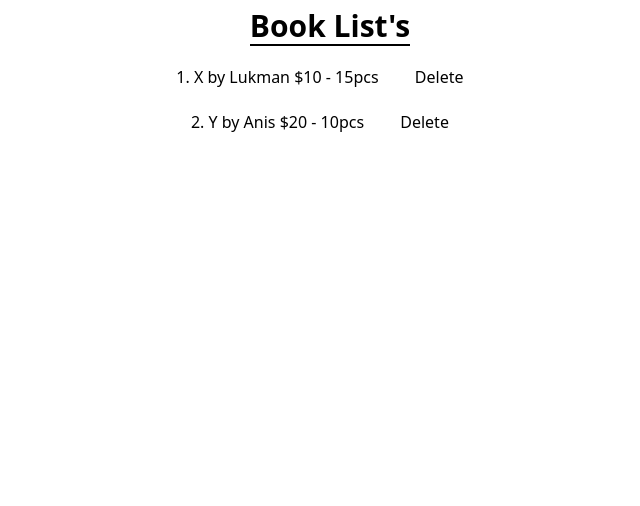
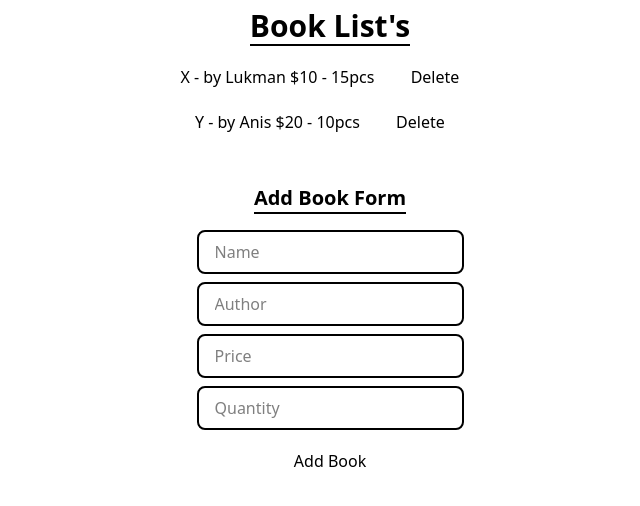
Before and after one commit to lukmanxpert/redux-toolkit-app, a React (Vite) app: page / in a window 1280 px wide. Shown: the top 506 px of the page, without its empty margins (310-950 px from the left). Built offline with nearby package versions, Linux system fonts and the light colour scheme.

Commit message:
add books form functionalities

```diff
--- a/package.json
+++ b/package.json
@@ -12,6 +12,7 @@
   "dependencies": {
     "@reduxjs/toolkit": "^2.6.1",
     "@tailwindcss/vite": "^4.0.16",
+    "nanoid": "^5.1.5",
     "react": "^19.0.0",
     "react-dom": "^19.0.0",
     "react-redux": "^9.2.0",
--- a/src/App.jsx
+++ b/src/App.jsx
@@ -1,10 +1,12 @@
 import React from 'react'
 import BookList from './components/book/BookList'
+import AddBook from './components/addBook/AddBook'
 
 const App = () => {
   return (
     <div className='min-w-screen'>
       <BookList />
+      <AddBook />
     </div>
   )
 }
--- /dev/null
+++ b/src/components/addBook/AddBook.jsx
@@ -0,0 +1,43 @@
+import React, { useState } from 'react';
+import { nanoid } from 'nanoid'
+import { useDispatch } from 'react-redux';
+import { addBook } from '../../features/bookSlice';
+
+const AddBook = () => {
+    const dispatch = useDispatch()
+    const [book, setBook] = useState({
+        name: "",
+        author: "",
+        price: "",
+        quantity: ""
+    })
+    const handleChange = (event) => {
+        const { name, value } = event.target
+        setBook((prevBook) => ({ ...prevBook, [name]: value, id: nanoid() }))
+    }
+    const handleSubmit = (event) => {
+        event.preventDefault()
+        dispatch(addBook(book))
+        setBook({
+            name: "",
+            author: "",
+            price: "",
+            quantity: ""
+        });
+        console.log("Submitted");
+    }
+    return (
+        <div className='flex flex-col items-center mt-10'>
+            <h1 className='font-bold text-xl mb-4 border-b-2'>Add Book Form</h1>
+            <form onSubmit={handleSubmit} className='flex flex-col gap-2'>
+                <input required value={book.title} onChange={handleChange} className='border-2 rounded-lg px-4 py-2' type="text" name='name' placeholder='Name' />
+                <input required value={book.author} onChange={handleChange} className='border-2 rounded-lg px-4 py-2' type="text" name='author' placeholder='Author' />
+                <input required value={book.price} onChange={handleChange} className='border-2 rounded-lg px-4 py-2' type="number" name='price' placeholder='Price' />
+                <input required value={book.quantity} onChange={handleChange} className='border-2 rounded-lg px-4 py-2' type="number" name='quantity' placeholder='Quantity' />
+                <button className='border-2 border-black' type="submit">Add Book</button>
+            </form>
+        </div>
+    );
+};
+
+export default AddBook;
--- a/src/components/book/BookList.jsx
+++ b/src/components/book/BookList.jsx
@@ -16,7 +16,7 @@ const BookList = () => {
                 {
                     books && books.length > 0 ? books.map((book) => {
                         return <li key={book.id} className='flex gap-4 justify-center items-center'>
-                            <p className='font-medium'>{book.id}. {book?.name} by {book.author} ${book.price} - {book.quantity}pcs</p>
+                            <p className='font-medium'>{book?.name} - by {book.author} ${book.price} - {book.quantity}pcs</p>
                             <button onClick={() => handleDelete(book.id)}>Delete</button>
                         </li>
                     }) : "No Book's Available"
--- a/src/features/bookSlice.js
+++ b/src/features/bookSlice.js
@@ -26,7 +26,10 @@ const bookSlice = createSlice({
       const id = action.payload;
       state.book = state.book.filter((book) => book.id !== id);
     },
+    addBook: (state, action)=>{
+        state.book.push(action.payload)
+    }
   },
 });
-export const {deleteBook} = bookSlice.actions;
+export const {deleteBook, addBook} = bookSlice.actions;
 export default bookSlice.reducer;
```
Also changed, not shown: 1 other file (tests, documents, lock files or other folders).
